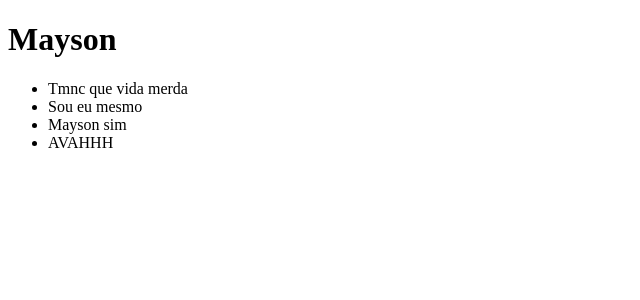
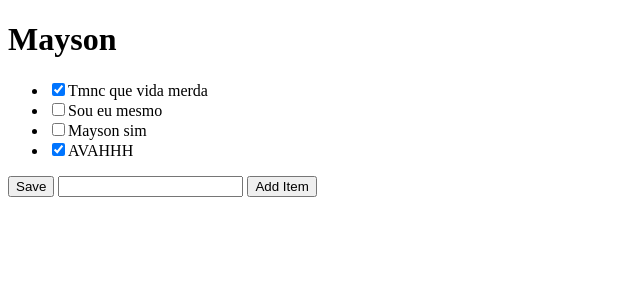
Before and after one commit to M4Y50N/capsulat, a Django app: page /1 in a window 1280 px wide. Shown: the top 300 px of the page, without its empty margins (0-640 px from the left). Run offline with Django 4.2, Linux system fonts and the light colour scheme; data comes from the database, SQL or seed files in the repository; both versions use the stored data as it was after the commit.

Commit message:
custom form add in list.html

```diff
--- /dev/null
+++ b/capsulat/main/forms.py
@@ -0,0 +1,6 @@
+from django import forms
+
+
+class CreateNewList(forms.Form):
+    name = forms.CharField(label="Name", max_length=200)
+    check = forms.BooleanField(required=False)
--- a/capsulat/main/templates/main/list.html
+++ b/capsulat/main/templates/main/list.html
@@ -7,9 +7,19 @@
 
 {% block content %}
         <h1>{{ls.name}}</h1>
+        <form method="post" action ="#">
+            {% csrf_token %}
             <ul>
-                {% for i in ls.item_set.all %}
-                    <li>{{i.text}}</li>
+                {% for item in ls.item_set.all %}
+                    {% if item.complete == True %}
+                        <li><input type="checkbox" value="clicked" name="c{{item.id}}" checked>{{item.text}}</li>
+                    {% else %}
+                        <li><input type="checkbox" value="clicked" name="c{{item.id}}">{{item.text}}</li>
+                    {% endif%}
                 {% endfor %}
             </ul>
+            <button type="submit" name="save" value="save">Save</button>
+            <input type="text" name="new">
+            <button type="submit" name="newItem" value="newItem">Add Item</button>
+        </form>
 {% endblock %}
--- a/capsulat/main/urls.py
+++ b/capsulat/main/urls.py
@@ -4,5 +4,6 @@ from . import views
 
 urlpatterns = [
     path('<int:id>', views.index, name="index"),
+    path('create/', views.create, name="create"),
     path('', views.home, name="home"),
 ]
--- a/capsulat/main/views.py
+++ b/capsulat/main/views.py
@@ -1,13 +1,47 @@
 from django.shortcuts import render
-from django.http import HttpResponse
+from django.http import HttpResponse, HttpResponseRedirect
 from .models import AlgoPFazer, Item
+from .forms import CreateNewList
 # Create your views here.
 
 
 def index(response, id):
     ls = AlgoPFazer.objects.get(id=id)
+
+    if response.method == "POST":
+        if response.POST.get('save'):
+            print(response.POST)
+            for item in ls.item_set.all():
+                if response.POST.get("c" + str(item.id)) == "clicked":
+                    item.complete = True
+                else:
+                    item.complete = False
+                item.save()
+        elif response.POST.get('newItem'):
+            txt = response.POST.get('new')
+
+            if len(txt) > 2:
+                ls.item_set.create(text=txt, complete=False)
+            else:
+                print("invalid")
+
     return render(response, "main/list.html", {"ls": ls})
 
 
 def home(response):
     return render(response, "main/home.html", {"name": "teste"})
+
+
+def create(response):
+    if response.method == 'POST':
+        form = CreateNewList(response.POST)
+
+        if form.is_valid():
+            n = form.cleaned_data["name"]
+            t = AlgoPFazer(name=n)
+            t.save()
+
+        return HttpResponseRedirect("/%i" % t.id)
+    else:
+        form = CreateNewList()
+    return render(response, "main/create.html", {"form": form})
```
Also changed, not shown: capsulat/main/templates/main/create.html (added, +13 -0 lines), capsulat/db.sqlite3.
